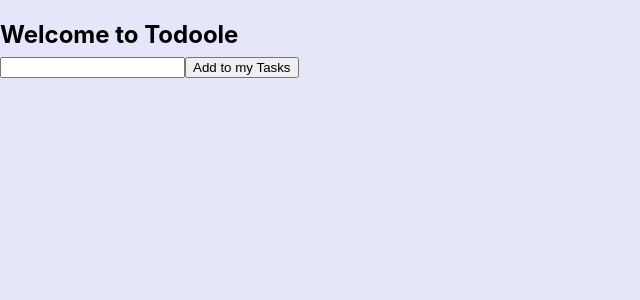
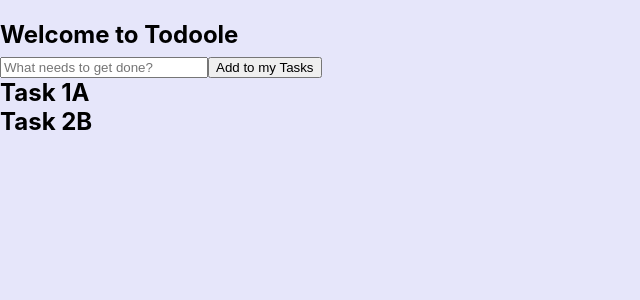
Before and after one commit to mgtz505/todoole, a React (Create React App) app: page / in a window 1280 px wide. Shown: the top 300 px of the page, without its empty margins (0-640 px from the left). Built offline with nearby package versions, Linux system fonts and the light colour scheme.

Commit message:
Basic functionality, list renders

```diff
--- a/src/App.css
+++ b/src/App.css
@@ -2,3 +2,8 @@ body {
 
   background: lavender;
 }
+
+
+.input-bar {
+  width: 200px;
+}
--- a/src/App.js
+++ b/src/App.js
@@ -1,23 +1,19 @@
 import React, { useState, useEffect } from "react"
 import './App.css';
-
+import Todo from "./components/Todo"
+import CreateTask from "./components/CreateTask";
 
 
 
 
 function App() {
 
-  const [tasks, setTasks] = useState([])
-
 
 
   return (
     <div className="App">
       <h2>Welcome to Todoole
-        <form>
-          <input type="text"></input>
-          <button type="submit">Add to my Tasks</button>
-        </form>
+      <Todo/>
       </h2>
     </div>
   );
--- /dev/null
+++ b/src/components/CreateTask.js
@@ -0,0 +1,32 @@
+import React, { useState } from "react";
+
+const CreateTask = ({ addTask }) => {
+  const [value, setValue] = useState("");
+
+  const handleSubmit = (event) => {
+    event.preventDefault();
+    if (!value) return;
+
+    addTask(value);
+    setValue("");
+  };
+
+  return (
+    <div className="form-container">
+      <form>
+        <input
+          type="text"
+          placeholder="What needs to get done?"
+          className="input-bar"
+          value={value}
+          onChange={event => setValue(event.target.value)}
+        ></input>
+        <button type="submit" className="submit-button" onClick={handleSubmit}>
+          Add to my Tasks
+        </button>
+      </form>
+    </div>
+  );
+};
+
+export default CreateTask;
--- /dev/null
+++ b/src/components/Todo.js
@@ -0,0 +1,47 @@
+import React, { useState } from 'react';
+import CreateTask from './CreateTask';
+
+const Todo = () => {
+
+    function Task({ task }) {
+
+        return (
+            <div>
+                {task.title}
+            </div>
+        )
+    }
+
+const [tasks, setTasks] = useState([
+    {
+        title:"Task 1A",
+        completed: true
+    },
+    {
+        title:"Task 2B",
+        completed: false
+    }
+])
+
+    const addTask = title => {
+        const newTasks = [...tasks, { title, completed: false }]
+        setTasks(newTasks)
+    }
+
+    return (
+        <div className="tasks">
+            <div className="create-task">
+                <CreateTask addTask={addTask}/>
+            </div>
+            {tasks.map((task, index) => (
+                <Task
+                task={task}
+                index={index}
+                key={index}
+                />
+            ))}
+        </div>
+    );
+};
+
+export default Todo;
```
